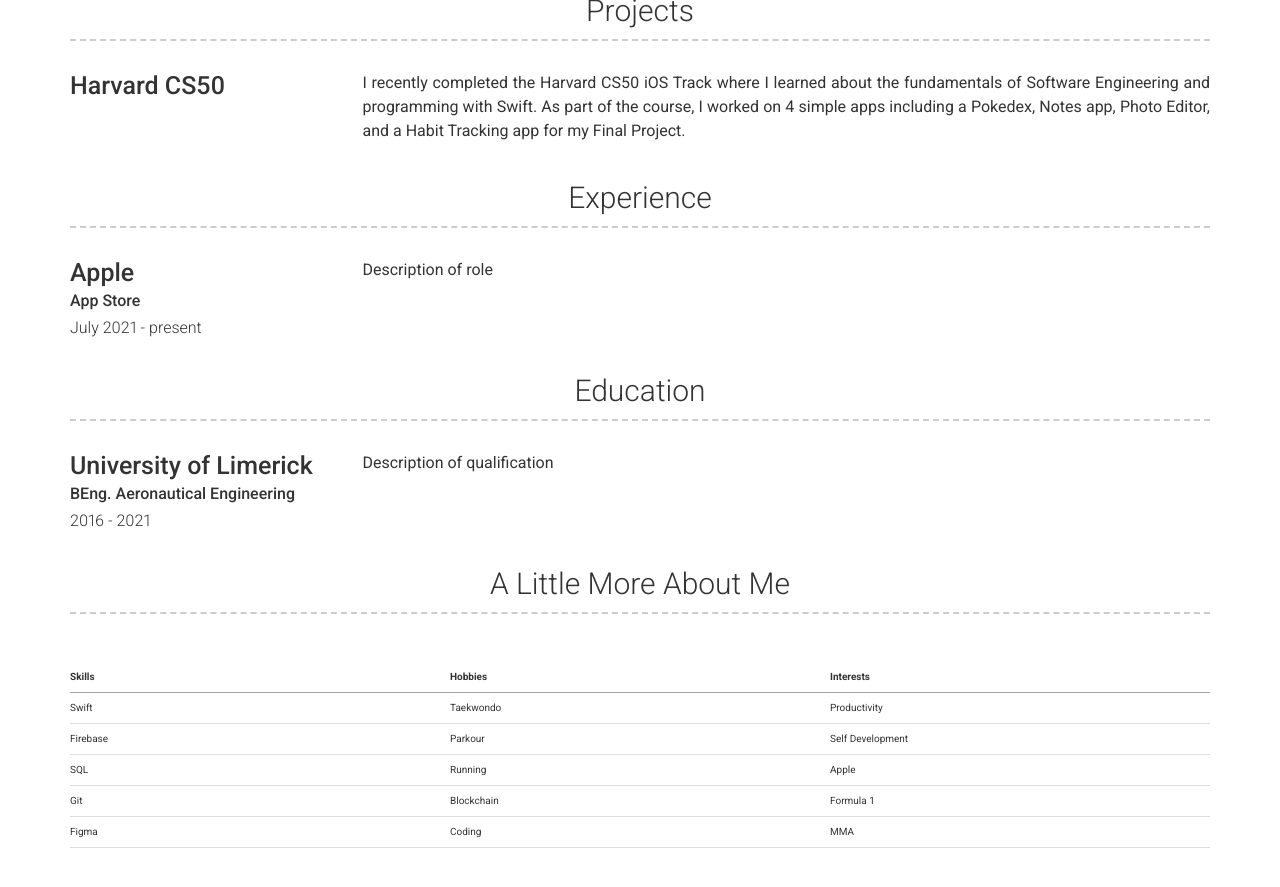
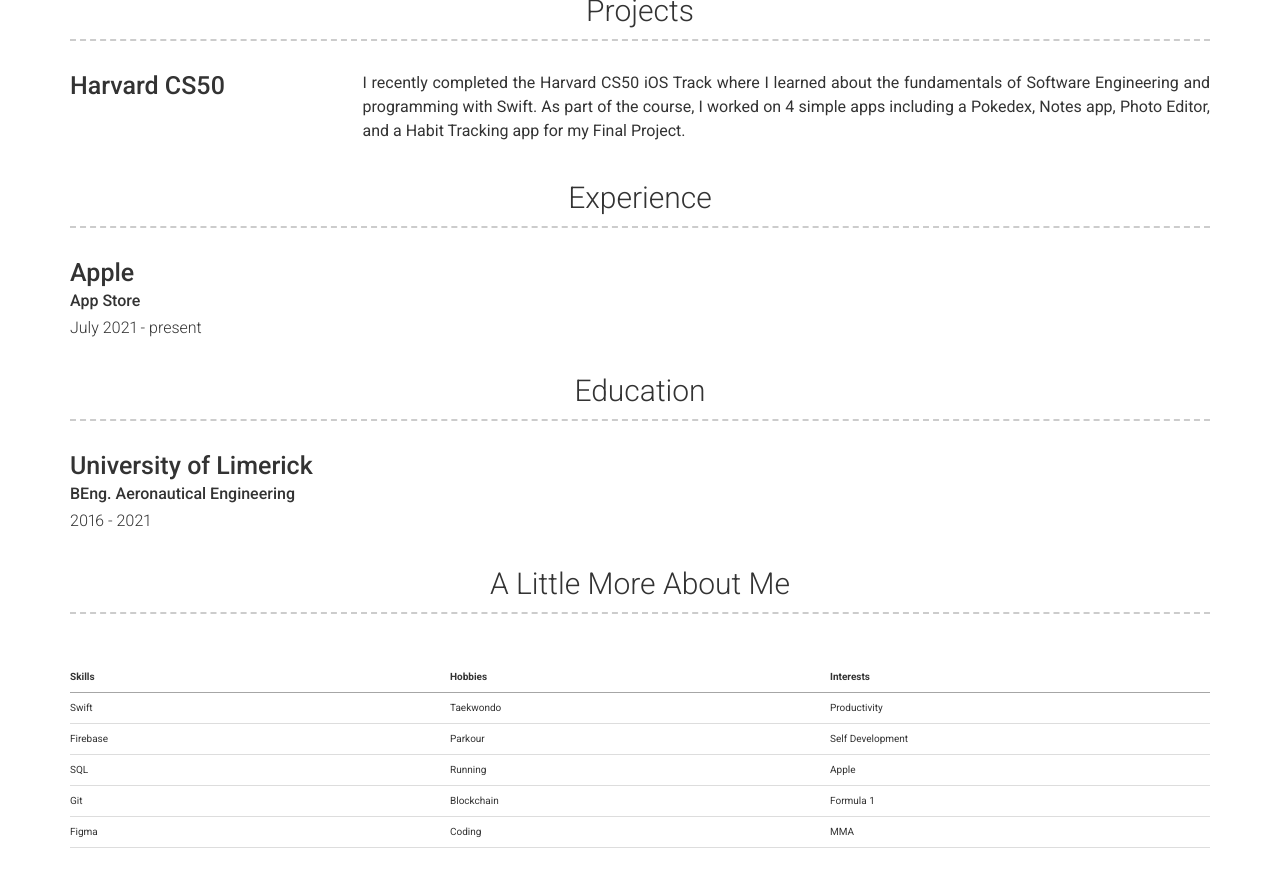
Before and after one commit to khalid-kamil/khalid-kamil.github.io, a Jekyll site: the page built from index.md, in a window 1280 px wide and 900 px high, scrolled down 551 px. Shown: the top 887 px of the window. Built offline with Jekyll 4.4.1, drawn with Linux system fonts in a browser that asks for light colours; nearby versions of some CDN libraries; some of the changed lines change nothing that is shown.

Commit message:
Update _config.yml

```diff
--- a/_config.yml
+++ b/_config.yml
@@ -86,9 +86,9 @@
         sub_title: App Store
         caption: July 2021 - present
         link:
-        quote:
-        description: | # this will include new lines to allow paragraphs
-          Description of role
+#         quote:
+#         description: | # this will include new lines to allow paragraphs
+#           Description of role
   - title: Education
     layout: list
     content:
@@ -96,9 +96,9 @@
         title: University of Limerick
         sub_title: BEng. Aeronautical Engineering
         caption: 2016 - 2021
-        quote:
-        description: | # this will include new lines to allow paragraphs
-          Description of qualification
+#         quote:
+#         description: | # this will include new lines to allow paragraphs
+#           Description of qualification
   - title: A Little More About Me
     layout: text
     content: | # this will include new lines to allow paragraphs
```
